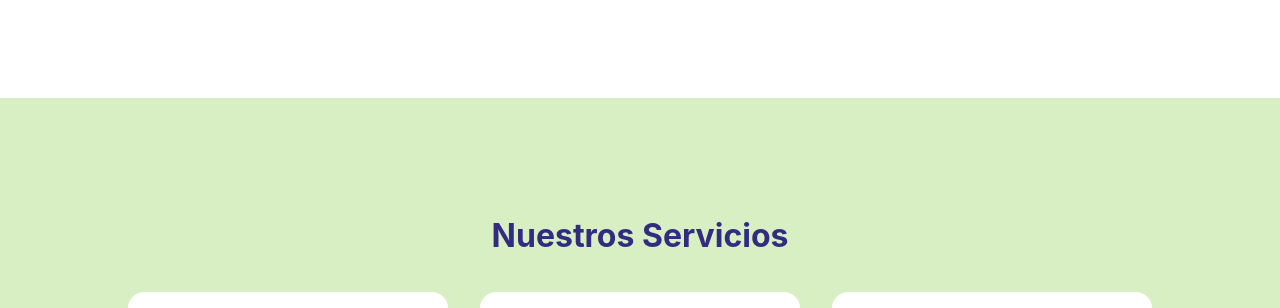
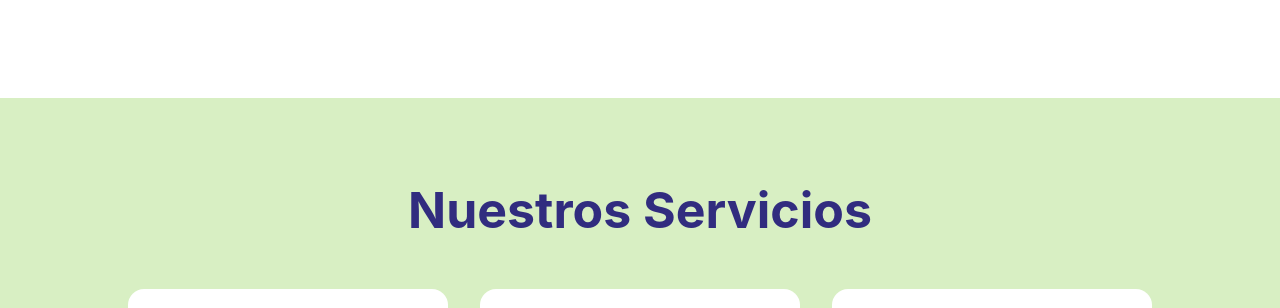
Before and after one commit to juanda3098/Movetherapy, a React (Create React App) app: page / in a window 1280 px wide. Shown: the part 1956-2264 px from the top of the page. Built offline with nearby package versions, Linux system fonts and the light colour scheme.

Commit message:
Se corrigio

```diff
--- a/src/ComponentsH/Home/Home.css
+++ b/src/ComponentsH/Home/Home.css
@@ -32,7 +32,7 @@
 }
 
 .o-services {
-    padding: 12vh 0vh;
+    padding: 6vh 0vh;
     background: #D8EFC3;
     color: #312C7F
 }
--- a/src/ComponentsH/Home/Home.js
+++ b/src/ComponentsH/Home/Home.js
@@ -38,7 +38,7 @@ function Home() {
         <img src={Img4} alt="" />
       </div>
       <div className="o-services">
-        <h1>Nuestros Servicios</h1>
+        <h1 className="o-title-sentence">Nuestros Servicios</h1>
         <div className="o-container-services">
           <div className="o-service">
             <h2>Acondicionamiento Físico</h2>
```
